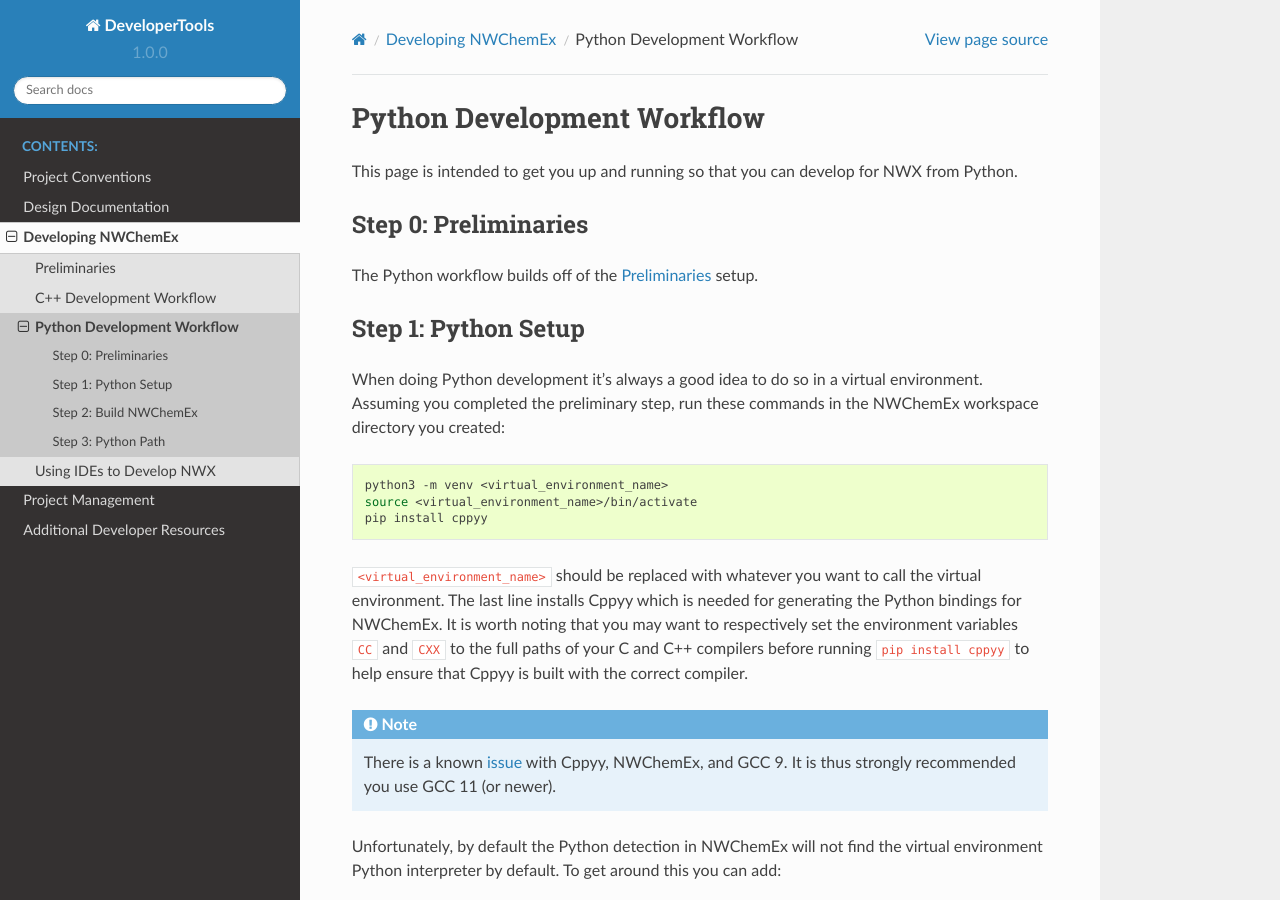
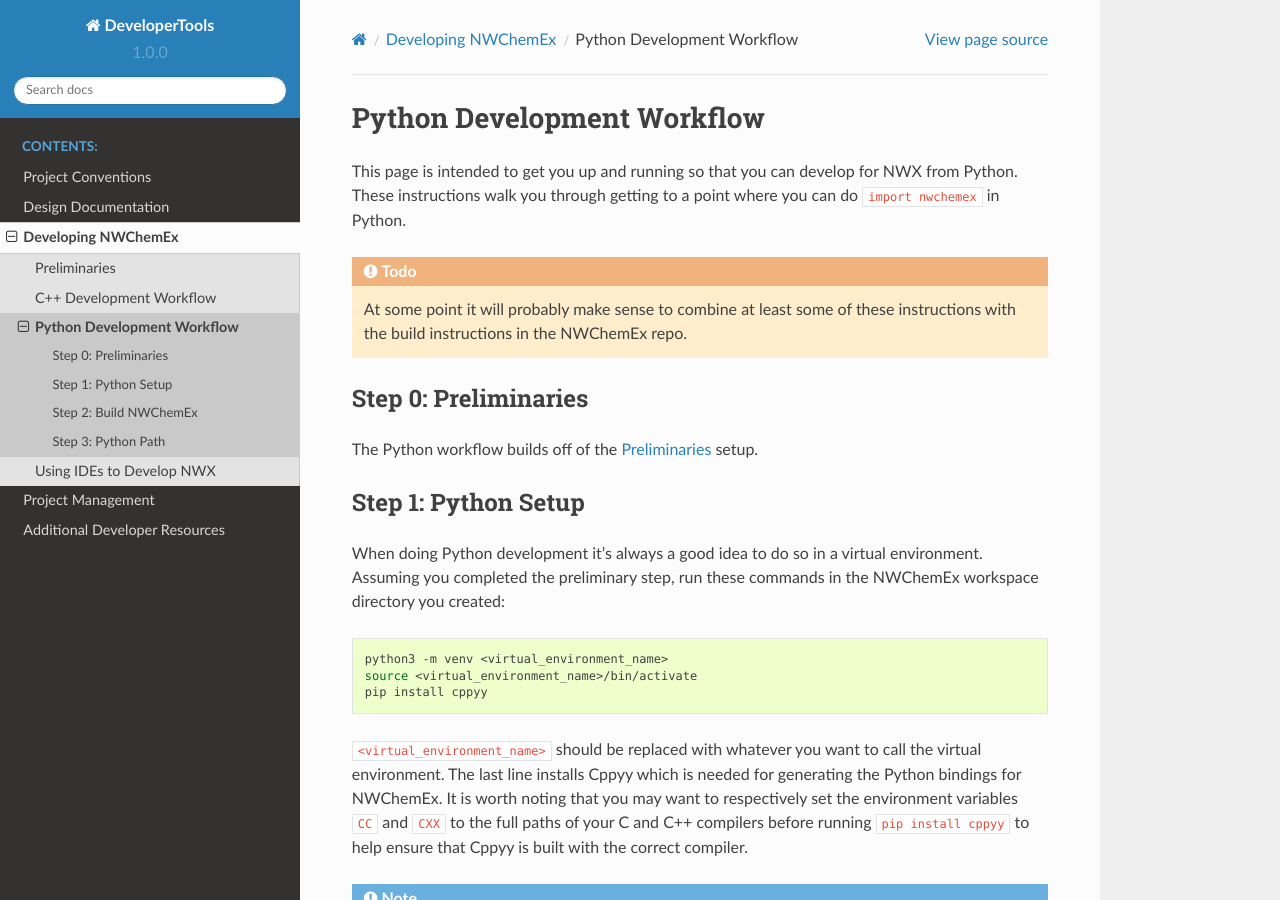
Before and after one commit to NWChemEx/.github, a Sphinx documentation site: the page built from docs/source/development/python_development_workflow.rst, in a window 1280 px wide and 900 px high. Built offline with Sphinx 7.4.7 and the Read the Docs theme 2.0.0, drawn with Linux system fonts in a browser that asks for light colours.

Commit message:
adds disclaimer

```diff
--- a/docs/source/development/python_development_workflow.rst
+++ b/docs/source/development/python_development_workflow.rst
@@ -5,7 +5,13 @@ Python Development Workflow
 ###########################
 
 This page is intended to get you up and running so that you can develop for
-NWX from Python.
+NWX from Python. These instructions walk you through getting to a point
+where you can do ``import nwchemex`` in Python.
+
+.. todo::
+
+   At some point it will probably make sense to combine at least some of these
+   instructions with the build instructions in the NWChemEx repo.
 
 *********************
 Step 0: Preliminaries
```
